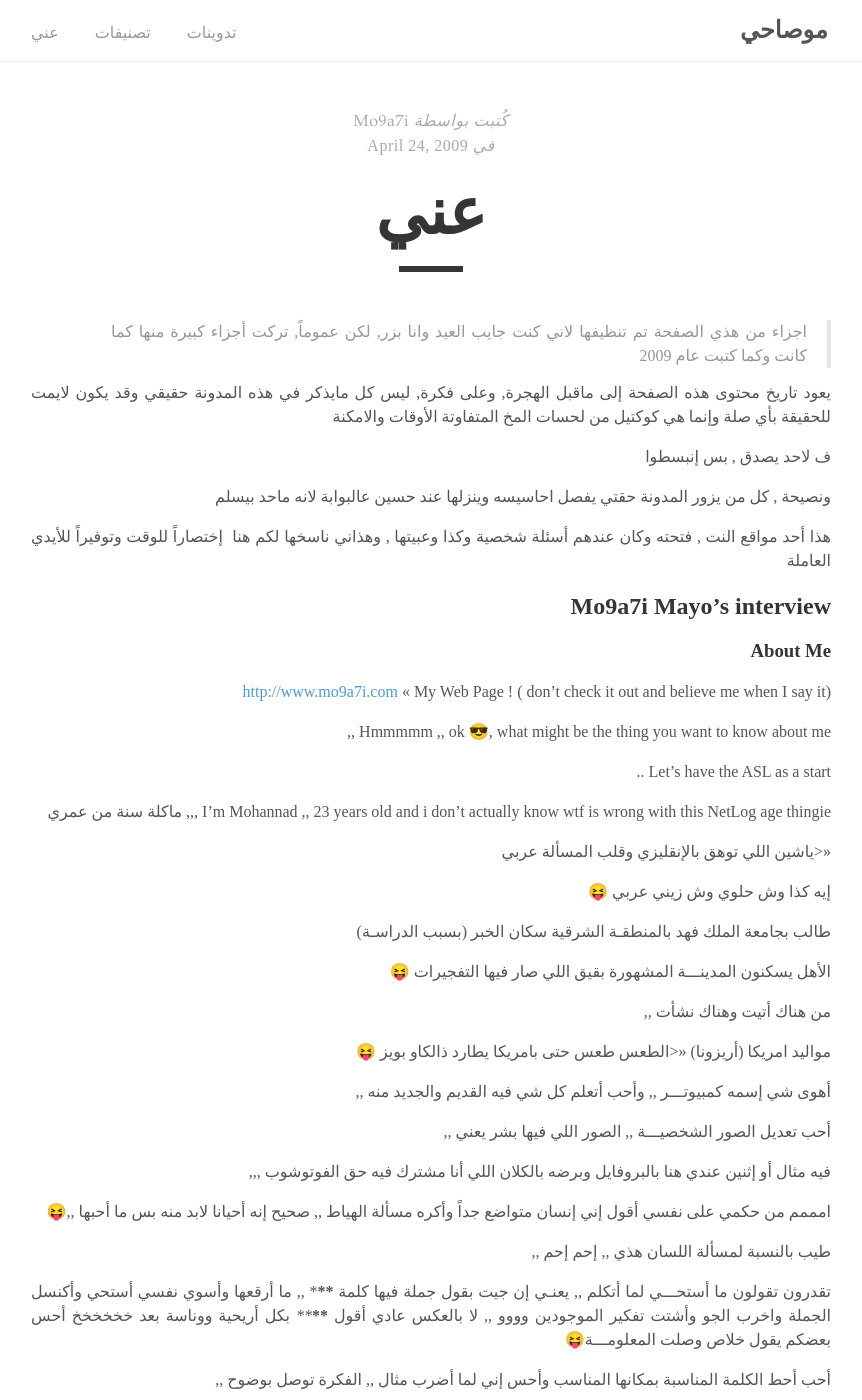
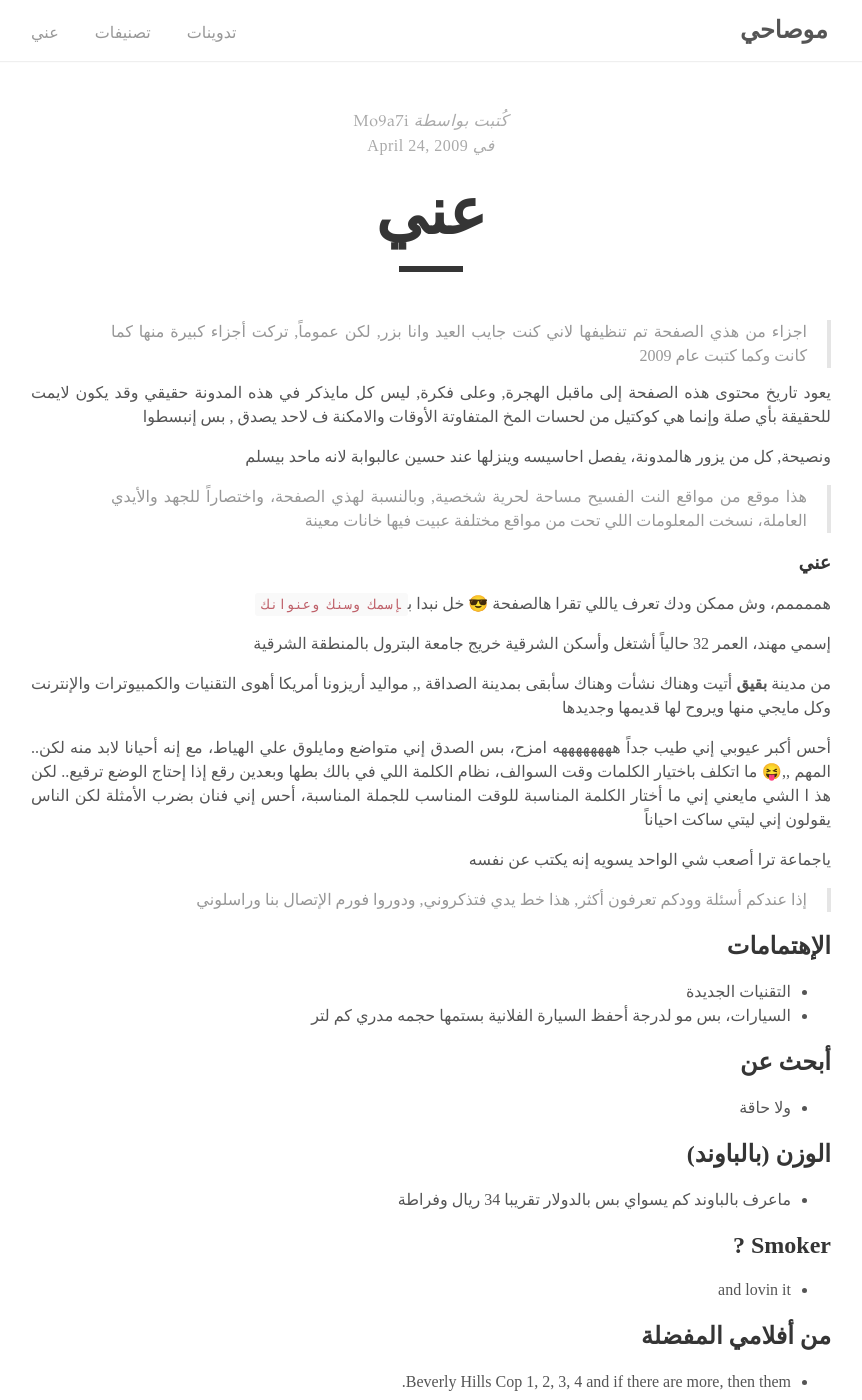
Before and after one commit to mo9a7i/jekyll_mo9a7i_com, a Jekyll site: the page built from _pages/about.md, in a window 1280 px wide and 1400 px high. Shown: the whole window, without its empty margins (209-1071 px from the left). Built offline with Jekyll 4.4.1, drawn with Linux system fonts in a browser that asks for light colours; some web fonts are replaced; some of the changed text lies outside the part shown.

Commit message:
Update about.md

```diff
--- a/_pages/about.md
+++ b/_pages/about.md
@@ -7,157 +7,54 @@ permalink: /عني/
 ---
 
 
+
 > اجزاء من هذي الصفحة تم تنظيفها لاني كنت جايب العيد وانا بزر, لكن عموماً, تركت أجزاء كبيرة منها كما كانت وكما كتبت عام 2009
 
-يعود تاريخ محتوى هذه الصفحة إلى ماقبل الهجرة, وعلى فكرة, ليس كل مايذكر في هذه المدونة حقيقي وقد يكون لايمت للحقيقة بأي صلة وإنما هي كوكتيل من لحسات المخ المتفاوتة الأوقات والامكنة
+يعود تاريخ محتوى هذه الصفحة إلى ماقبل الهجرة, وعلى فكرة, ليس كل مايذكر في هذه المدونة حقيقي وقد يكون لايمت للحقيقة بأي صلة وإنما هي كوكتيل من لحسات المخ المتفاوتة الأوقات والامكنة ف لاحد يصدق , بس إنبسطوا
 
-ف لاحد يصدق , بس إنبسطوا
+ونصيحة, كل من يزور هالمدونة، يفصل احاسيسه وينزلها عند حسين عالبوابة لانه ماحد بيسلم
 
-ونصيحة , كل من يزور المدونة حقتي يفصل احاسيسه وينزلها عند حسين عالبوابة لانه ماحد بيسلم
-
-هذا أحد مواقع النت , فتحته وكان عندهم أسئلة شخصية وكذا وعبيتها , وهذاني ناسخها لكم هنا  إختصاراً للوقت وتوفيراً للأيدي العاملة
-
-## Mo9a7i Mayo's interview
-### About Me
-
-[http://www.mo9a7i.com](http://www.mo9a7i.com) << My Web Page ! ( don't check it out and believe me when I say it)
+> هذا موقع من مواقع النت الفسيح مساحة لحرية شخصية, وبالنسبة لهذي الصفحة، واختصاراً للجهد والأيدي العاملة، نسخت المعلومات اللي تحت من مواقع مختلفة عبيت فيها خانات معينة
 
 
+### عني
 
-Hmmmmm ,, ok 😎, what might be the thing you want to know about me ,,
+هممممم، وش ممكن ودك تعرف ياللي تقرا هالصفحة 😎
+خل نبدا ب`إسمك وسنك وعنوانك`
+
+إسمي مهند، العمر 32 حالياً أشتغل وأسكن الشرقية
+خريج جامعة البترول بالمنطقة الشرقية
+
+من مدينة **بقيق** أتيت وهناك نشأت وهناك سأبقى بمدينة الصداقة ,,
+مواليد أريزونا أمريكا
+أهوى التقنيات والكمبيوترات والإنترنت وكل مايجي منها ويروح لها قديمها وجديدها
 
 
-
-Let's have the ASL as a start ..
-
-
-
-I'm Mohannad ,, 23 years old and i don't actually know wtf is wrong with this NetLog age thingie ,,, ماكلة سنة من عمري
-
-
-
-<<<ياشين اللي توهق بالإنقليزي وقلب المسألة عربي
-
-
-إيه كذا وش حلوي وش زيني عربي 😝
-
-طالب بجامعة الملك فهد بالمنطقـة الشرقية سكان الخبر (بسبب الدراسـة)
-
-
-الأهل يسكنون المدينـــة المشهورة بقيق اللي صار فيها التفجيرات 😝
-
-
-
-من هناك أتيت وهناك نشأت ,,
-
-
-
-مواليد امريكا (أريزونا) <<<الطعس طعس حتى بامريكا يطارد ذالكاو بويز 😝
-
-
-
-أهوى شي إسمه كمبيوتـــر ,, وأحب أتعلم كل شي فيه القديم والجديد منه ,,
-
-
-
-أحب تعديل الصور الشخصيـــة ,, الصور اللي فيها بشر يعني ,,
-
-
-
-فيه مثال أو إثنين عندي هنا بالبروفايل وبرضه بالكلان اللي أنا مشترك فيه حق الفوتوشوب ,,,
-
-
-
-امممم من حكمي على نفسي أقول إني إنسان متواضع جداً وأكره مسألة الهياط ,, صحيح إنه أحيانا لابد منه بس ما أحبها ,,😝
-
-
-
-طيب بالنسبة لمسألة اللسان هذي ,, إحم إحم ,,
-
-
-
-تقدرون تقولون ما أستحـــي لما أتكلم ,, يعنـي إن جيت بقول جملة فيها كلمة ******* ,, ما أرقعها وأسوي نفسي أستحي وأكنسل الجملة واخرب الجو وأشتت تفكير الموجودين وووو ,, لا بالعكس عادي أقول ********** بكل أريحية ووناسة بعد خخخخخخ أحس بعضكم يقول خلاص وصلت المعلومـــة😝
-
-
-
-أحب أحط الكلمة المناسبة بمكانها المناسب وأحس إني لما أضرب مثال ,, الفكرة توصل بوضوح ,,
-
-
-
-ممتاز في ضرب الأمثلة وإختيار الكلمات ,,
-
-
-
-طااايب ,,
-
-
-
-وش بعد وش بعد ياربي وش بعد ,,
-
-
-
+أحس أكبر عيوبي إني طيب جداً ههههههههه امزح، بس الصدق إني متواضع ومايلوق علي الهياط، مع إنه أحيانا لابد منه لكن.. المهم ,,😝
+ما اتكلف باختيار الكلمات وقت السوالف، نظام الكلمة اللي في بالك بطها وبعدين رقع إذا إحتاج الوضع ترقيع..
+لكن هذ ا الشي مايعني إني ما أختار الكلمة المناسبة للوقت المناسب للجملة المناسبة، أحس إني فنان بضرب الأمثلة لكن الناس يقولون إني ليتي ساكت احياناً
 
 ياجماعة ترا أصعب شي الواحد يسويه إنه يكتب عن نفسه
 
 
 
-أحس إني قاعد اهايط وانا ماحب هالسوالف ,,
-
-
-
-ما اهضم حق نفسي أنا إنسان أحب نفسي وأحب حياتي وأحب اخوياي وخوياتي << أهم شي يالسربوت لا امزح امزح😝 تصدقون عاد ماعمري كلمت بنت ,, حتى شوفوا البست فرندز عندي كلهم عيال والبنات مصقعهم تحت كلهم ,,,
-
-
-
-يالله ياحلوين وياقمامير ,,
-
-
-
-البروفايل بروفايلكم ,,
-
-
-
-ونتواصل بعد الفاصل ,,
-
-
-
 > إذا عندكم أسئلة وودكم تعرفون أكثر, هذا خط يدي فتذكروني, ودوروا فورم الإتصال بنا وراسلوني
 
-## Interests
-- Technolgoies
-- Cars
-- Chats and Forums
-- Humor
-- Friends
-- Computers
-- Internet
+## الإهتمامات
+- التقنيات الجديدة
+- السيارات، بس مو لدرجة أحفظ السيارة الفلانية بستمها حجمه مدري كم لتر
 
-## Looking for
-- Nothing
+## أبحث عن
+- ولا حاقة
 
-## Living @
-- Khobar
-
-## Weight (pounds)
+## الوزن (بالباوند)
 - ماعرف بالباوند كم يسواي بس بالدولار تقريبا 34 ريال وفراطة
-
-## Favorite clothing brands
-- الأصيل
-- الدفة
-
-## Car brand
-- Mercedes تدخن
 
 ## Smoker ?
 - and lovin it
 
-## Radio channel
-- Panorama
-
-## Favorite movies
+## من أفلامي المفضلة
 - Beverly Hills Cop 1, 2, 3, 4 and if there are more, then them.
 
-## Pets ?
-- Enough humans
 
-Thanks for reading!
+> عزيزي الزائر، إذا وصلت هالسطر فمعناها إنك إنسان ماتطفش، رح رح كمل خذلك لفة عالبلوقات
```
